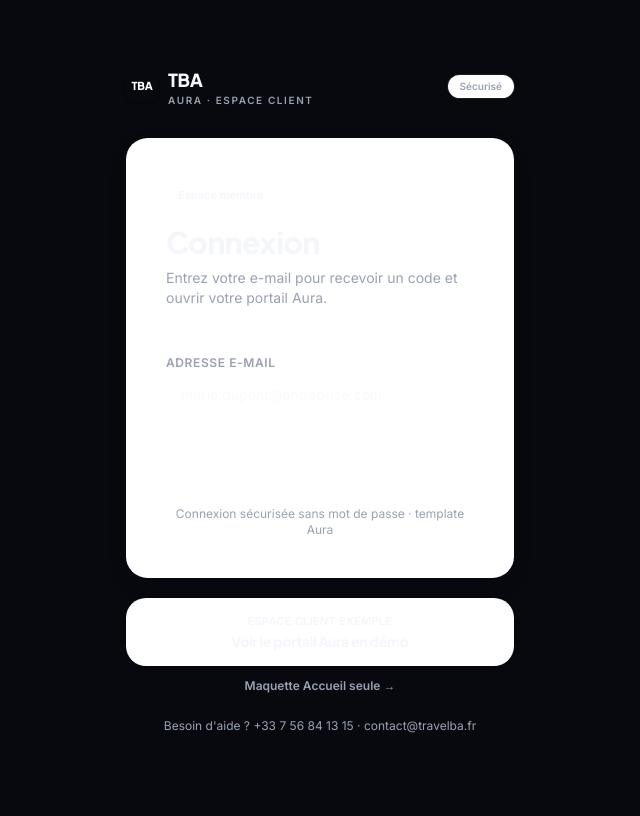
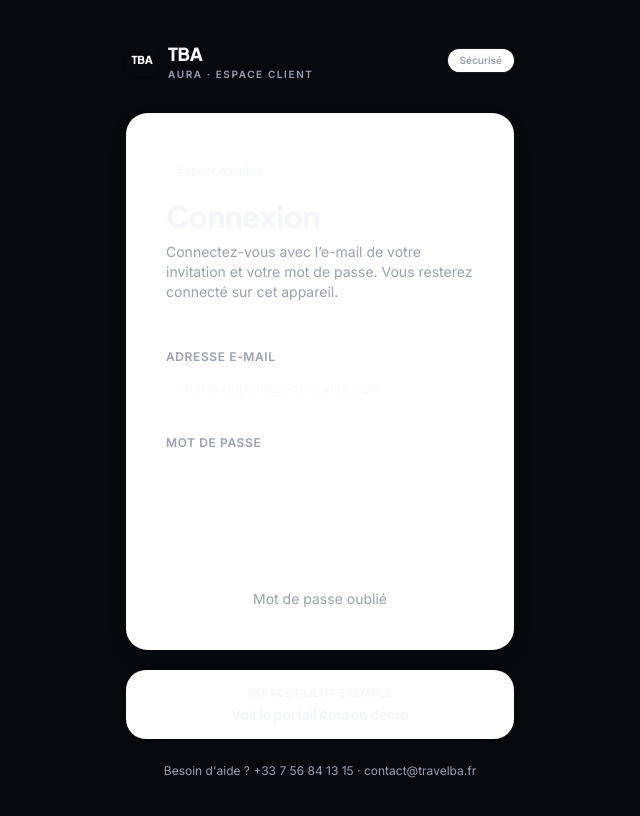
Before and after one commit to travelba/travelba, a Next.js app: page /connexion in a window 1280 px wide. Shown: the top 816 px of the page, without its empty margins (320-960 px from the left). Built offline with nearby package versions, Linux system fonts and the light colour scheme.

Commit message:
Switch client login from email OTP to password.
Invitation already creates the account; the portal now asks for a password and keeps the session until logout.

Co-authored-by: Cursor <cursoragent@cursor.com>

```diff
--- a/app/connexion/mot-de-passe/page.tsx
+++ b/app/connexion/mot-de-passe/page.tsx
@@ -1,10 +1,28 @@
 "use client";
 
 import { FormEvent, useState } from "react";
+import { Plus_Jakarta_Sans, Inter } from "next/font/google";
 import { useRouter } from "next/navigation";
 import { siteConfig } from "@/lib/site";
 import { BrandMark } from "@/components/crm/ui";
 import { MIN_PASSWORD_LENGTH } from "@/lib/crm/session";
+
+const display = Plus_Jakarta_Sans({
+  subsets: ["latin"],
+  variable: "--font-admin-display",
+  weight: ["600", "700", "800"],
+  display: "swap",
+});
+
+const sans = Inter({
+  subsets: ["latin"],
+  variable: "--font-admin-sans",
+  weight: ["400", "500", "600", "700"],
+  display: "swap",
+});
+
+const fieldClass =
+  "w-full rounded-2xl border border-[var(--border)] bg-white px-3.5 py-3 text-[var(--admin-navy)] outline-none focus:border-[var(--aura-blue)] focus:ring-2 focus:ring-[var(--aura-blue-soft)]";
 
 export default function SetPasswordPage() {
   const router = useRouter();
@@ -33,25 +51,26 @@ export default function SetPasswordPage() {
   }
 
   return (
-    <div className="admin-af min-h-screen">
-      <div className="mx-auto flex min-h-screen max-w-md flex-col justify-center px-5 py-10">
+    <div className={`account-app min-h-screen ${display.variable} ${sans.variable}`}>
+      <div className="mx-auto flex min-h-screen max-w-[420px] flex-col justify-center px-4 py-10">
         <div className="mb-8 flex items-center justify-between">
-          <BrandMark href="/" subtitle="Espace voyageur" />
-          <span className="rounded-full bg-white px-3 py-1 font-label text-[10px] font-bold uppercase tracking-[0.12em] text-muted ring-1 ring-[var(--border)]">
+          <BrandMark href="/" subtitle="Aura · Espace client" />
+          <span className="rounded-full bg-white px-3 py-1 text-[10px] font-semibold text-muted ring-1 ring-[var(--border)]">
             Sécurisé
           </span>
         </div>
-        <div className="admin-af-card rounded-[1.5rem] p-8 sm:p-10">
-          <span className="inline-flex rounded-full bg-[var(--admin-sky)] px-3 py-1 font-label text-[10px] font-bold uppercase tracking-[0.12em] text-[var(--admin-navy)]">
+        <div className="aura-card rounded-[1.5rem] border-t-[3px] border-t-[var(--admin-red)] bg-white p-8 shadow-[0_12px_32px_rgba(15,23,42,0.06)] sm:p-10">
+          <span className="inline-flex rounded-full bg-[var(--aura-blue-soft)] px-3 py-1 text-[11px] font-semibold text-[var(--aura-blue)]">
             Première connexion
           </span>
-          <h1 className="mt-4 font-display text-3xl font-bold tracking-tight text-[var(--admin-navy)]">
+          <h1 className="mt-4 font-display text-3xl font-extrabold tracking-tight text-[var(--admin-navy)]">
             Définir votre mot de passe
           </h1>
-          <p className="mt-2 text-sm leading-relaxed text-muted">
+          <p className="mt-2 text-sm text-muted">
             Choisissez un mot de passe d’au moins {MIN_PASSWORD_LENGTH}{" "}
             caractères. Vous resterez ensuite connecté sur cet appareil.
           </p>
+          <div className="mt-4 h-1 w-12 rounded-full bg-[var(--admin-red)]" />
           <form onSubmit={onSubmit} className="mt-6 space-y-5">
             <label className="block space-y-1.5 text-sm">
               <span className="text-xs font-semibold uppercase tracking-wider text-muted">
@@ -64,7 +83,7 @@ export default function SetPasswordPage() {
                 autoComplete="new-password"
                 value={password}
                 onChange={(e) => setPassword(e.target.value)}
-                className="admin-af-input w-full text-[var(--admin-navy)]"
+                className={fieldClass}
               />
             </label>
             <label className="block space-y-1.5 text-sm">
@@ -78,14 +97,14 @@ export default function SetPasswordPage() {
                 autoComplete="new-password"
                 value={confirm}
                 onChange={(e) => setConfirm(e.target.value)}
-                className="admin-af-input w-full text-[var(--admin-navy)]"
+                className={fieldClass}
               />
             </label>
             {error ? <p className="text-sm text-[var(--admin-red)]">{error}</p> : null}
             <button
               type="submit"
               disabled={loading}
-              className="admin-af-btn w-full rounded-full px-4 py-3.5 text-sm disabled:opacity-60"
+              className="w-full rounded-full bg-[var(--admin-navy)] px-4 py-3.5 text-sm font-bold text-white transition hover:opacity-95 disabled:opacity-60"
             >
               {loading ? "Enregistrement…" : "Enregistrer et continuer"}
             </button>
--- a/app/connexion/page.tsx
+++ b/app/connexion/page.tsx
@@ -22,120 +22,131 @@ const sans = Inter({
   display: "swap",
 });
 
+const fieldClass =
+  "w-full rounded-2xl border border-[var(--border)] bg-white px-3.5 py-3 text-[var(--admin-navy)] outline-none focus:border-[var(--aura-blue)] focus:ring-2 focus:ring-[var(--aura-blue-soft)]";
+
 function LoginForm() {
   const router = useRouter();
   const searchParams = useSearchParams();
   const [email, setEmail] = useState("");
-  const [token, setToken] = useState("");
-  const [sent, setSent] = useState(false);
+  const [password, setPassword] = useState("");
+  const [mode, setMode] = useState<"login" | "forgot" | "sent">("login");
   const [error, setError] = useState<string | null>(null);
   const [loading, setLoading] = useState(false);
 
   const next = searchParams.get("next") || "/mon-compte";
+  const authError = searchParams.get("error") === "auth";
+  const noAccount = searchParams.get("error") === "no-account";
 
-  async function sendOtp(event?: FormEvent) {
-    event?.preventDefault();
-    setLoading(true);
-    setError(null);
-    try {
-      const res = await fetch("/api/auth/otp", {
-        method: "POST",
-        headers: { "Content-Type": "application/json" },
-        body: JSON.stringify({ email: email.trim() }),
-      });
-      const payload = (await res.json().catch(() => ({}))) as { error?: string };
-      if (!res.ok) {
-        setError(payload.error || "Impossible d’envoyer le code.");
-        return;
-      }
-      setSent(true);
-    } catch {
-      setError("Impossible d’envoyer le code.");
-    } finally {
-      setLoading(false);
-    }
-  }
-
-  async function verifyOtp(event: FormEvent) {
+  async function loginWithPassword(event: FormEvent) {
     event.preventDefault();
     setLoading(true);
     setError(null);
     const supabase = createClient();
-    const { error: verifyError } = await supabase.auth.verifyOtp({
+    const { error: signError } = await supabase.auth.signInWithPassword({
       email: email.trim(),
-      token: token.trim(),
-      type: "magiclink",
+      password,
     });
     setLoading(false);
-    if (verifyError) {
-      const msg = verifyError.message.toLowerCase();
-      setError(
-        msg.includes("rate limit")
-          ? "Trop de tentatives. Réessayez dans quelques minutes."
-          : verifyError.message
-      );
+    if (signError) {
+      setError("E-mail ou mot de passe incorrect.");
       return;
     }
-    router.push(next.startsWith("/") ? next : "/mon-compte");
+    router.push(next.startsWith("/") && !next.startsWith("//") ? next : "/mon-compte");
     router.refresh();
   }
 
-  if (sent) {
+  async function sendReset(event: FormEvent) {
+    event.preventDefault();
+    setLoading(true);
+    setError(null);
+    const supabase = createClient();
+    const origin = window.location.origin;
+    const { error: resetError } = await supabase.auth.resetPasswordForEmail(email.trim(), {
+      redirectTo: `${origin}/auth/callback?next=${encodeURIComponent("/connexion/mot-de-passe")}`,
+    });
+    setLoading(false);
+    if (resetError) {
+      setError(resetError.message);
+      return;
+    }
+    setMode("sent");
+  }
+
+  if (mode === "sent") {
     return (
-      <form onSubmit={verifyOtp} className="mt-6 space-y-5">
+      <div className="mt-6 space-y-5">
         <div className="rounded-2xl bg-[var(--aura-blue-soft)]/70 px-3.5 py-3 text-sm text-[var(--admin-navy)]">
-          Code envoyé à <strong>{email}</strong>
+          Si un compte existe pour <strong>{email}</strong>, un lien pour
+          redéfinir le mot de passe vient d’être envoyé.
         </div>
+        <button
+          type="button"
+          className="w-full text-center text-sm text-muted"
+          onClick={() => {
+            setMode("login");
+            setError(null);
+          }}
+        >
+          Retour à la connexion
+        </button>
+      </div>
+    );
+  }
+
+  if (mode === "forgot") {
+    return (
+      <form onSubmit={sendReset} className="mt-6 space-y-5">
         <label className="block space-y-1.5 text-sm">
           <span className="text-xs font-semibold uppercase tracking-wider text-muted">
-            Code reçu par e-mail
+            Adresse e-mail
           </span>
           <input
-            inputMode="numeric"
-            autoComplete="one-time-code"
+            type="email"
             required
-            maxLength={8}
-            value={token}
-            onChange={(e) => setToken(e.target.value.replace(/\D/g, "").slice(0, 8))}
-            className="w-full rounded-2xl border border-[var(--border)] bg-white px-3.5 py-3 text-center font-display text-2xl font-extrabold tracking-[0.35em] text-[var(--admin-navy)] outline-none focus:border-[var(--aura-blue)] focus:ring-2 focus:ring-[var(--aura-blue-soft)]"
-            placeholder="••••••••"
+            autoComplete="username"
+            value={email}
+            onChange={(e) => setEmail(e.target.value)}
+            placeholder="marie.dupont@entreprise.com"
+            className={fieldClass}
           />
         </label>
         {error ? <p className="text-sm text-[var(--admin-red)]">{error}</p> : null}
         <button
           type="submit"
-          disabled={loading || token.length < 6}
+          disabled={loading}
           className="w-full rounded-full bg-[var(--admin-navy)] px-4 py-3.5 text-sm font-bold text-white transition hover:opacity-95 disabled:opacity-60"
         >
-          {loading ? "Vérification…" : "Accéder à mon espace"}
+          {loading ? "Envoi…" : "Envoyer le lien"}
         </button>
-        <div className="flex flex-col gap-2 text-center text-sm">
-          <button
-            type="button"
-            className="font-semibold text-[var(--aura-blue)]"
-            onClick={sendOtp}
-            disabled={loading}
-          >
-            Renvoyer le code
-          </button>
-          <button
-            type="button"
-            className="text-muted"
-            onClick={() => {
-              setSent(false);
-              setToken("");
-              setError(null);
-            }}
-          >
-            Modifier l&apos;adresse e-mail
-          </button>
-        </div>
+        <button
+          type="button"
+          className="w-full text-center text-sm text-muted"
+          onClick={() => {
+            setMode("login");
+            setError(null);
+          }}
+        >
+          Retour à la connexion
+        </button>
       </form>
     );
   }
 
   return (
-    <form onSubmit={sendOtp} className="mt-6 space-y-5">
+    <form onSubmit={loginWithPassword} className="mt-6 space-y-5">
+      {noAccount ? (
+        <p className="text-sm text-[var(--admin-red)]">
+          Aucun espace voyageur n’est associé à ce compte. Contactez l’agence
+          pour recevoir une invitation.
+        </p>
+      ) : null}
+      {authError ? (
+        <p className="text-sm text-[var(--admin-red)]">
+          Lien invalide ou expiré. Demandez une nouvelle invitation ou
+          réinitialisez votre mot de passe.
+        </p>
+      ) : null}
       <label className="block space-y-1.5 text-sm">
         <span className="text-xs font-semibold uppercase tracking-wider text-muted">
           Adresse e-mail
@@ -143,10 +154,24 @@ function LoginForm() {
         <input
           type="email"
           required
+          autoComplete="username"
           value={email}
           onChange={(e) => setEmail(e.target.value)}
           placeholder="marie.dupont@entreprise.com"
-          className="w-full rounded-2xl border border-[var(--border)] bg-white px-3.5 py-3 text-[var(--admin-navy)] outline-none focus:border-[var(--aura-blue)] focus:ring-2 focus:ring-[var(--aura-blue-soft)]"
+          className={fieldClass}
+        />
+      </label>
+      <label className="block space-y-1.5 text-sm">
+        <span className="text-xs font-semibold uppercase tracking-wider text-muted">
+          Mot de passe
+        </span>
+        <input
+          type="password"
+          required
+          autoComplete="current-password"
+          value={password}
+          onChange={(e) => setPassword(e.target.value)}
+          className={fieldClass}
         />
       </label>
       {error ? <p className="text-sm text-[var(--admin-red)]">{error}</p> : null}
@@ -155,11 +180,18 @@ function LoginForm() {
         disabled={loading}
         className="w-full rounded-full bg-[var(--admin-navy)] px-4 py-3.5 text-sm font-bold text-white transition hover:opacity-95 disabled:opacity-60"
       >
-        {loading ? "Envoi…" : "Recevoir le code →"}
+        {loading ? "Connexion…" : "Se connecter"}
       </button>
-      <p className="text-center text-xs text-muted">
-        Connexion sécurisée sans mot de passe · template Aura
-      </p>
+      <button
+        type="button"
+        className="w-full text-center text-sm text-muted"
+        onClick={() => {
+          setMode("forgot");
+          setError(null);
+        }}
+      >
+        Mot de passe oublié
+      </button>
     </form>
   );
 }
@@ -184,8 +216,8 @@ export default function ConnexionPage() {
             Connexion
           </h1>
           <p className="mt-2 text-sm text-muted">
-            Entrez votre e-mail pour recevoir un code et ouvrir votre portail
-            Aura.
+            Connectez-vous avec l’e-mail de votre invitation et votre mot de
+            passe. Vous resterez connecté sur cet appareil.
           </p>
           <div className="mt-4 h-1 w-12 rounded-full bg-[var(--admin-red)]" />
           <Suspense fallback={<p className="mt-8 text-sm text-muted">Chargement…</p>}>
@@ -205,12 +237,6 @@ export default function ConnexionPage() {
               Voir le portail Aura en démo
             </span>
           </Link>
-          <Link
-            href="/demo/aura-accueil.html"
-            className="block text-center text-xs font-semibold text-muted hover:text-[var(--admin-navy)]"
-          >
-            Maquette Accueil seule →
-          </Link>
         </div>
 
         <p className="mt-6 text-center text-xs text-muted">
```
Also changed, not shown: app/mon-compte/layout.tsx (+6 -2 lines).
